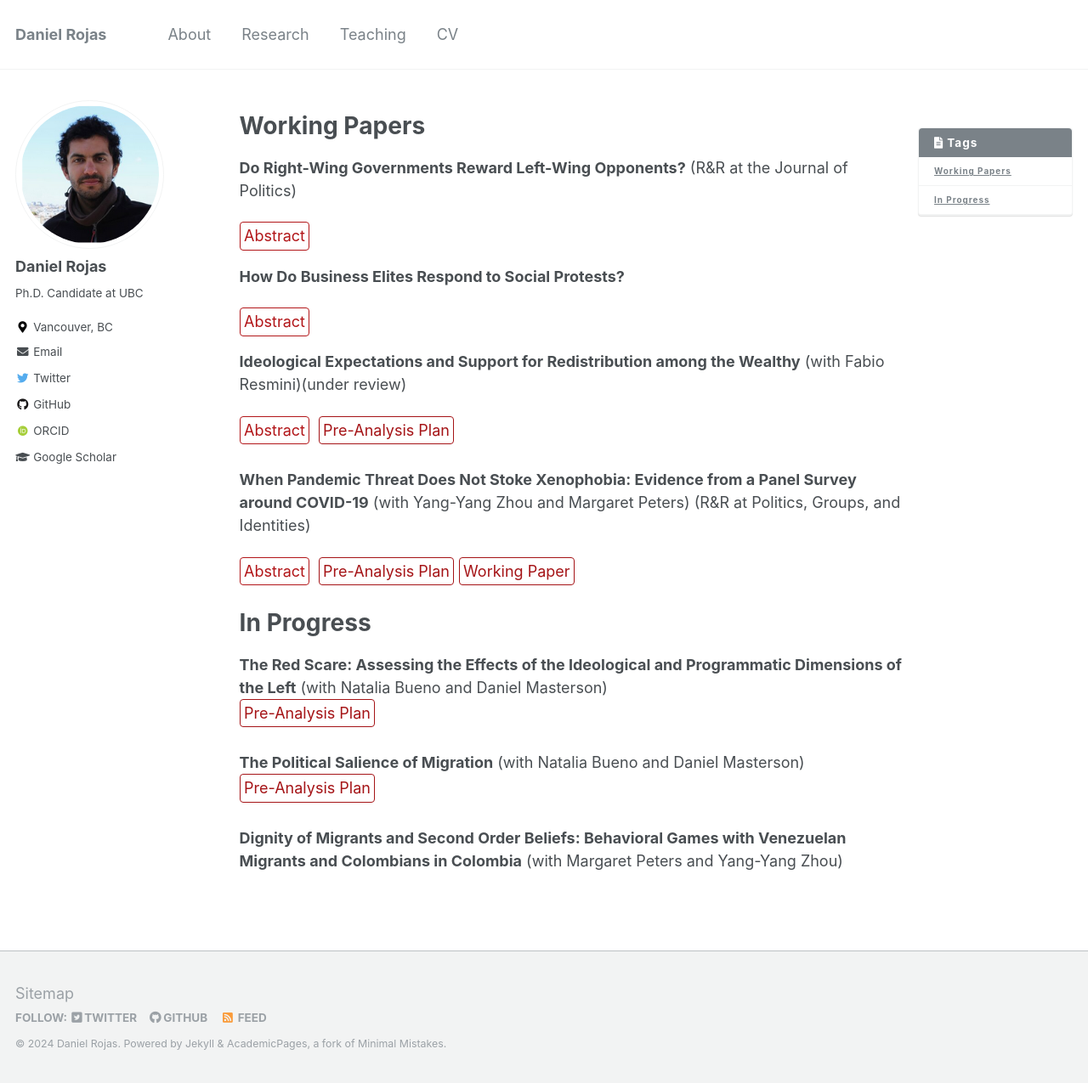
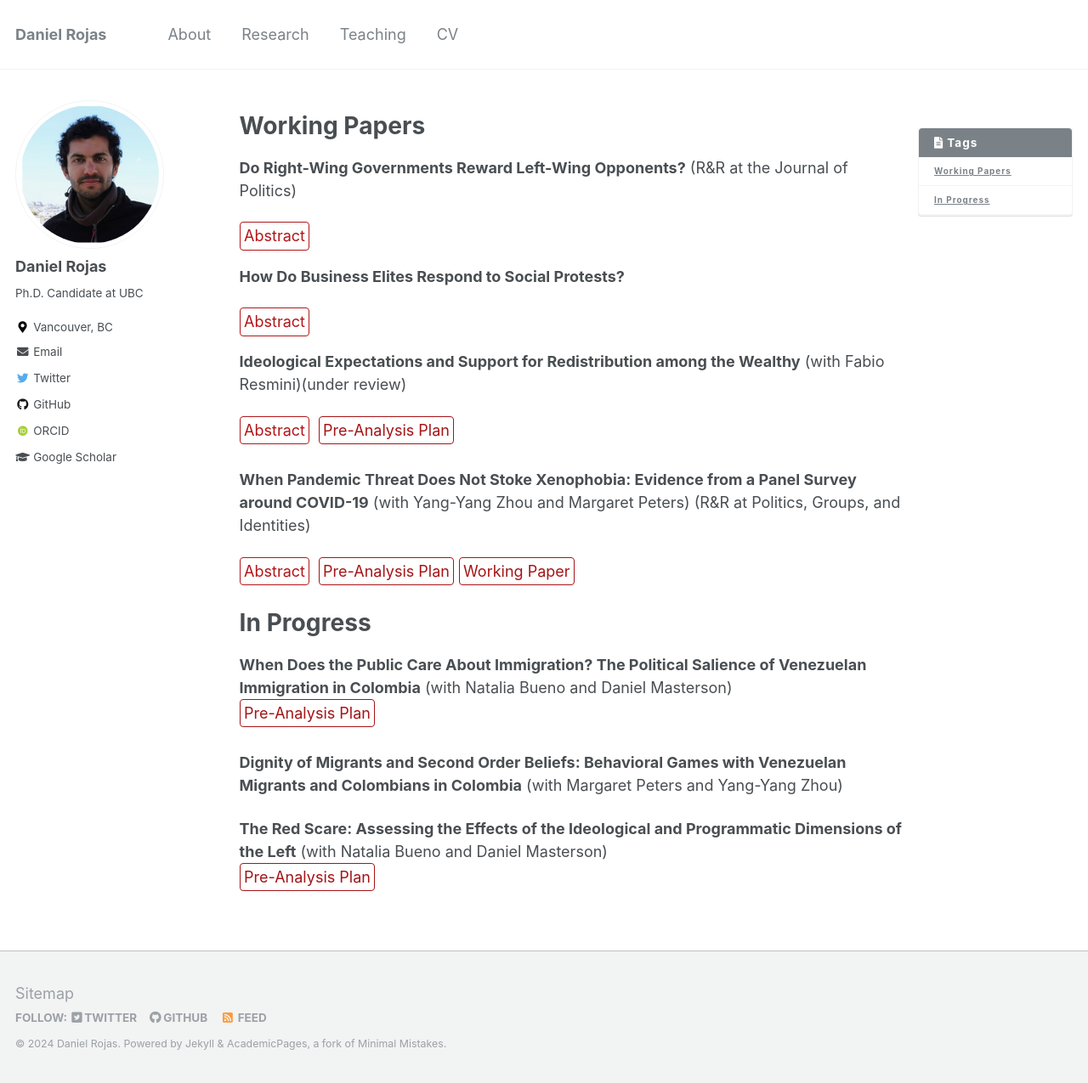
Before and after one commit to danielrojaslozano/danielrojaslozano.github.io, a Jekyll site: the page built from _pages/research.md, in a window 1280 px wide and 1275 px high. Shown: the whole window at 85% size. Built offline with Jekyll 4.4.1, drawn with Linux system fonts in a browser that asks for light colours; some web fonts are replaced.

Commit message:
Update research.md

```diff
--- a/_pages/research.md
+++ b/_pages/research.md
@@ -73,13 +73,12 @@ details > p {
 [Working Paper](https://osf.io/kw6fm/){: .btn--research}
 
 # In Progress
+**When Does the Public Care About Immigration? The Political Salience of Venezuelan Immigration in Colombia** (with Natalia Bueno and Daniel Masterson)
+<br />
+[Pre-Analysis Plan](https://osf.io/uk7qr){: .btn--research}
+
+**Dignity of Migrants and Second Order Beliefs: Behavioral Games with Venezuelan Migrants and Colombians in Colombia** (with Margaret Peters and Yang-Yang Zhou)
 
 **The Red Scare: Assessing the Effects of the Ideological and Programmatic Dimensions of the Left** (with Natalia Bueno and Daniel Masterson)
 <br />
 [Pre-Analysis Plan](https://osf.io/5yrwv){: .btn--research}
-
-**The Political Salience of Migration** (with Natalia Bueno and Daniel Masterson)
-<br />
-[Pre-Analysis Plan](https://osf.io/uk7qr){: .btn--research}
-
-**Dignity of Migrants and Second Order Beliefs: Behavioral Games with Venezuelan Migrants and Colombians in Colombia** (with Margaret Peters and Yang-Yang Zhou)
```
